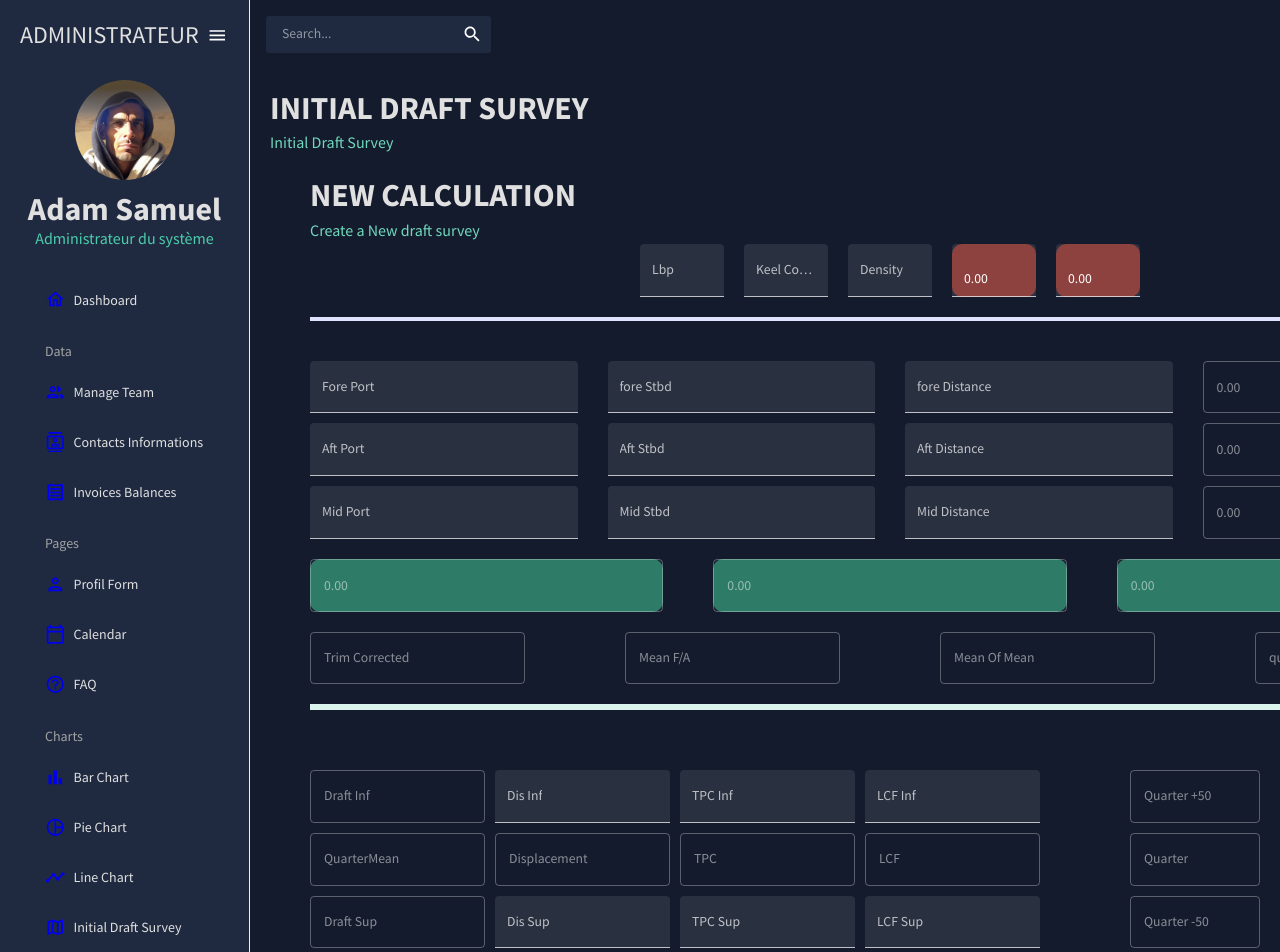
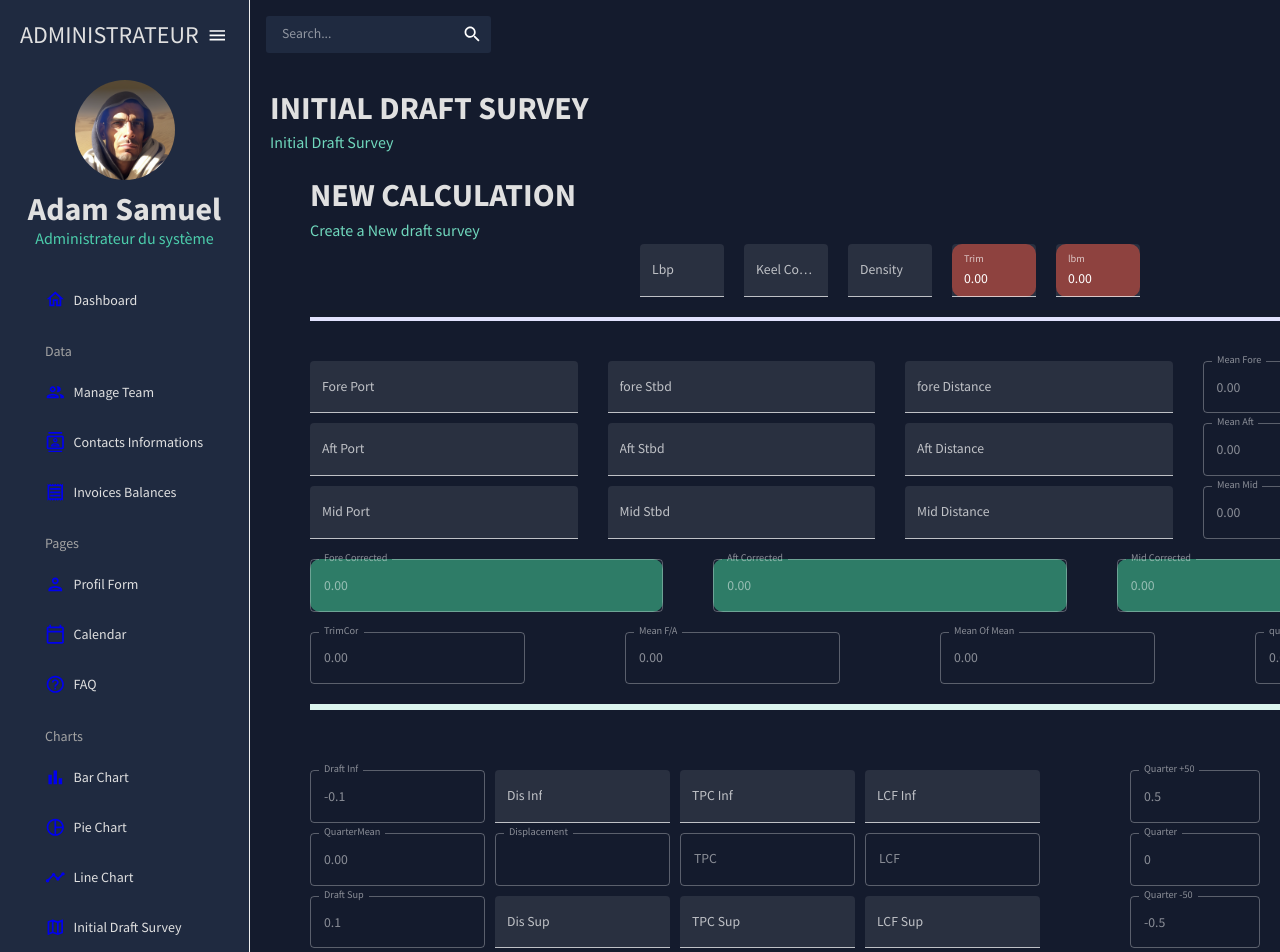
Before and after one commit to Hicham1970/dashboard-admin, a React (Create React App) app: page /valeursInitial in a window 1280 px wide. Shown: the top 952 px of the page. Built offline with nearby package versions, Linux system fonts and the light colour scheme.

Commit message:
start calculating displacement

```diff
--- a/src/components/ValeursInitial.jsx
+++ b/src/components/ValeursInitial.jsx
@@ -61,7 +61,7 @@ export default function ValeursInitial() {
   const [mtcPlus50, setMtcPlus50] = useState();
   const [quarterPlus50, setQuarterPlus50] = useState();
 
-  //  Exemple simplifié:
+  //  Fonctions de la logique
   const calculateMeanFore = useCallback(() => {
     console.log("Calculating meanFore with:", forePort, foreStbd);
     const meanFore = ((Number(forePort) || 0) + (Number(foreStbd) || 0)) / 2;
@@ -207,7 +207,7 @@ export default function ValeursInitial() {
         Number(meanMidValue) -
         ((Number(trimValue) * Number(midDistanceValue)) / Number(lbmValue)) *
         (Number(trimValue) > 0 ? 1 : -1);
-    } else if (midDistance > 0){
+    } else if (midDistance > 0) {
       midCorrected =
         Number(meanMidValue) +
         ((Number(trimValue) * Number(midDistanceValue)) / Number(lbmValue)) *
@@ -218,6 +218,87 @@ export default function ValeursInitial() {
     console.log("midCorrected:", midCorrected);
     setMidCorrected(midCorrected.toFixed(2));
   }, [midDistance, lbm, meanMid, trim, lbp]);
+
+
+  const calculateTrimCorrected = useCallback(() => {
+    let trimCorrected = 0;
+    const foreCorrectedValue = foreCorrected;
+    const aftCorrectedValue = aftCorrected;
+
+    trimCorrected = Number(aftCorrectedValue) - Number(foreCorrectedValue);
+    setTrimCorrected(trimCorrected.toFixed(2));
+    console.log("trimCorrected:", trimCorrected);
+
+  }, [foreCorrected, aftCorrected])
+
+
+  const calculateMeanForeAft = useCallback(() => {
+    console.log("The meanForeAft was calculated with :", foreCorrected, aftCorrected);
+
+    let meanForeAft = 0;
+    const foreCorrectedValue = foreCorrected;
+    const aftCorrectedValue = aftCorrected;
+
+    meanForeAft = (Number(foreCorrectedValue) + Number(aftCorrectedValue)) / 2;
+    setMeanForeAft(meanForeAft.toFixed(2));
+
+  }, [foreCorrected, aftCorrected])
+
+  const calculateMeanOfMean = useCallback(() => {
+    console.log("The meanOfMean was calculated with :", meanForeAft, midCorrected);
+
+    let meanOfMean = 0;
+    const midCorrectedValue = midCorrected;
+    const meanForeAftValue = meanForeAft;
+
+    meanOfMean = (Number(midCorrectedValue) + Number(meanForeAftValue)) / 2;
+    setMeanOfMean(meanOfMean.toFixed(2));
+
+  }, [midCorrected, meanForeAft])
+
+  const calculateQuarterMean = useCallback(() => {
+    console.log("The quarterMean was calculated with :", meanOfMean, midCorrected);
+
+    let quarterMean = 0;
+    const midCorrectedValue = midCorrected;
+    const meanOfMeanValue = meanOfMean;
+
+    quarterMean = (Number(midCorrectedValue) + Number(meanOfMeanValue)) / 2;
+    setQuarterMean(quarterMean.toFixed(2));
+
+  }, [midCorrected, meanOfMean])
+
+  //  Calcul du displacement
+
+  const calculateDisplacement = useCallback(() => {
+    let displacement = 0;
+    const displacementSupValue = displacementSup;
+    const displacementInfValue = displacementInf;
+    const draftSupValue = draftSup;
+    const draftInfValue = draftInf;
+    const quarterMeanValue = quarterMean;
+
+    console.log("displacementInfValue:", displacementInfValue);
+    console.log("displacementSupValue:", displacementSupValue);
+    console.log("draftInfValue:", draftInfValue);
+    console.log("draftSupValue:", draftSupValue);
+    console.log("quarterMeanValue:", quarterMeanValue);
+
+
+
+    displacement = Number(displacementInfValue) +
+    ((Number(displacementSupValue) - Number(displacementInfValue)) / (Number(draftSupValue) - Number(draftInfValue))) *
+      (Number(draftSupValue ) - Number(quarterMeanValue));
+
+    setDisplacement(displacement);
+    console.log(displacement)
+
+
+  }, [quarterMean, displacementSup, displacementInf, draftSup, draftInf])
+
+
+
+
 
   const handleChange = (e, setFieldValue) => {
     // Add setFieldValue
@@ -235,7 +316,19 @@ export default function ValeursInitial() {
     calculateForeCorrected();
     calculateAftCorrected();
     calculateMidCorrected();
-  }, [forePort, foreStbd, aftPort, aftStbd, midPort, midStbd, calculateMeanFore, calculateMeanAft, calculateMeanMid, calculateTrim, calculateLbm, calculateForeCorrected, calculateAftCorrected, calculateMidCorrected]);
+    calculateMeanForeAft();
+    calculateTrimCorrected();
+    calculateMeanOfMean();
+    calculateQuarterMean();
+    calculateDisplacement();
+
+  }, [forePort, foreStbd, aftPort, aftStbd, midPort,
+     midStbd, calculateMeanFore, calculateMeanAft,
+     calculateMeanMid, calculateTrim, calculateLbm,
+     calculateForeCorrected, calculateAftCorrected,
+     calculateMidCorrected, calculateMeanForeAft,
+     calculateTrimCorrected, calculateMeanOfMean,
+     calculateQuarterMean, calculateDisplacement, draftInf, draftSup]);
 
   return (
     <Box m="20px">
@@ -260,7 +353,7 @@ export default function ValeursInitial() {
             value={lbp}
             onChange={(e) => setLbp(e.target.value)}
             name="lbp"
-            sx={{ flexGrow: "1" }}
+            sx={{ flexGrow: "2" }}
           />
           <TextField
             fullWidth
@@ -288,7 +381,7 @@ export default function ValeursInitial() {
             fullWidth
             variant="filled"
             type="number"
-            placeholder="Trim"
+            label="Trim"
             onChange={(e) => setTrim(e.target.value)}
             value={trim}
             name="trim"
@@ -306,7 +399,7 @@ export default function ValeursInitial() {
             fullWidth
             variant="filled"
             type="number"
-            placeholder ="lbm"
+            label="lbm"
             onChange={(e) => setLbm(e.target.value)}
             value={lbm}
             name="lbm"
@@ -373,7 +466,7 @@ export default function ValeursInitial() {
             disabled
             variant="outlined"
             type="number"
-            placeholder="Mean Fore"
+            label="Mean Fore"
             onChange={() => calculateMeanFore()}
             value={meanFore}
             name="meanFore"
@@ -417,18 +510,24 @@ export default function ValeursInitial() {
             onChange={(e) => setAftDistance(e.target.value)}
             value={aftDistance}
             name="aftDistance"
-            sx={{ flexColumn: "span 2" }}
+            sx={{
+              flexColumn: "span 2",
+              textAlign: 'right'
+            }}
           />
           <TextField
             fullWidth
             disabled
             variant="outlined"
             type="number"
-            placeholder="Mean Aft"
+            label="Mean Aft"
             onChange={(e) => setMeanAft(e.target.value)}
             value={meanAft}
             name="meanAft"
-            sx={{ gridColumn: "span 4" }}
+            style={{ textAlign: 'right' }}
+            sx={{
+              gridColumn: "span 1"
+            }}
           />
         </Box>
         {/* Ligne4 */}
@@ -475,7 +574,7 @@ export default function ValeursInitial() {
             disabled
             variant="outlined"
             type="number"
-            placeholder="Mean Mid"
+            label="Mean Mid"
             onChange={(e) => setMeanMid(e.target.value)}
             value={meanMid}
             name="meanMid"
@@ -496,7 +595,7 @@ export default function ValeursInitial() {
             disabled
             variant="outlined"
             type="number"
-            placeholder="Fore Corrected"
+            label="Fore Corrected"
             onChange={(e) => setForeCorrected(e.target.value)}
             value={foreCorrected}
             name="foreCorrected"
@@ -505,7 +604,7 @@ export default function ValeursInitial() {
               color: colors.grey[500],
               backgroundColor: colors.greenAccent[700],
               fontWeight: "bold",
-              fontSize: "1.2rem",
+              fontSize: "2.2rem",
               borderRadius: "10px",
             }}
           />
@@ -514,7 +613,7 @@ export default function ValeursInitial() {
             disabled
             variant="outlined"
             type="number"
-            placeholder="Aft Corrected"
+            label="Aft Corrected"
             onChange={(e) => setAftCorrected(e.target.value)}
             value={aftCorrected}
             name="aftCorrected"
@@ -523,7 +622,7 @@ export default function ValeursInitial() {
               color: colors.grey[500],
               backgroundColor: colors.greenAccent[700],
               fontWeight: "bold",
-              fontSize: "1.2rem",
+              fontSize: "2.2rem",
               borderRadius: "10px",
             }}
           />
@@ -532,15 +631,16 @@ export default function ValeursInitial() {
             disabled
             variant="outlined"
             type="number"
-            placeholder="Mid Corrected"
+            label="Mid Corrected"
             onChange={(e) => setMidCorrected(e.target.value)}
             value={midCorrected}
             name="midCorrected"
-            sx={{ flexColumn: "span 4",
+            sx={{
+              flexColumn: "span 4",
               color: colors.grey[500],
               backgroundColor: colors.greenAccent[700],
               fontWeight: "bold",
-               fontSize: "1.2rem",
+              fontSize: "2.2rem",
               borderRadius: "10px",
 
             }}
@@ -560,7 +660,7 @@ export default function ValeursInitial() {
             disabled
             variant="outlined"
             type="number"
-            label="Trim Corrected"
+            label="TrimCor"
             onChange={(e) => setTrimCorrected(e.target.value)}
             value={trimCorrected}
             name="trimCorrected"
@@ -624,7 +724,7 @@ export default function ValeursInitial() {
             type="number"
             label="Draft Inf"
             onChange={(e) => setDraftInf(e.target.value)}
-            value={draftInf}
+            value={Number(quarterMean) - 0.1}
             name="draftInf"
             sx={{ flexColumn: "span 1", width: "200px" }}
           />
@@ -674,8 +774,8 @@ export default function ValeursInitial() {
               type="number"
               label="Quarter +50"
               onChange={(e) => setQuarterPlus50(e.target.value)}
-              value={quarterPlus50}
-              name="quarter50Inf"
+              value={Number(quarterMean) + 0.5}
+              name="quarter50Sup"
               sx={{ flexColumn: "span 1", width: "130px", mx: "40px" }}
             />
 
@@ -719,7 +819,7 @@ export default function ValeursInitial() {
             type="number"
             label="Displacement"
             onChange={(e) => setDisplacement(e.target.value)}
-            value={displacement}
+            value={Number(displacement).toFixed(2)}
             name="displacement"
             sx={{ flexColumn: "span 1", width: "200px" }}
           />
@@ -760,8 +860,8 @@ export default function ValeursInitial() {
               variant="outlined"
               type="number"
               label="Quarter"
-              onChange={(e) => setQuarter}
-              value={quarter}
+              onChange={(e) => setQuarter(e.target.value)}
+              value={Number(quarterMean) + 0}
               name="quarter"
               sx={{ flexColumn: "span 1", width: "130px", mx: "40px" }}
             />
@@ -773,7 +873,7 @@ export default function ValeursInitial() {
               type="number"
               label="Delta MTC"
               onChange={(e) => setMtc(e.target.value)}
-              value={mtc}
+              value={Number(mtcPlus50) - Number(mtcMinus50)}
               name="mtc"
               sx={{ flexColumn: "span 1", width: "130px" }}
             />
@@ -796,8 +896,8 @@ export default function ValeursInitial() {
             variant="outlined"
             type="number"
             label="Draft Sup"
-            onChange={(e) => setDraftSup}
-            value={draftSup}
+            onChange={(e) => setDraftSup(e.target.value)}
+            value={Number(quarterMean) + 0.1}
             name="draftSup"
             sx={{ flexColumn: "span 1", width: "200px" }}
           />
@@ -847,7 +947,7 @@ export default function ValeursInitial() {
               type="number"
               label="Quarter -50"
               onChange={(e) => setQuarterMinus50(e.target.value)}
-              value={quarterMinus50}
+              value={Number(quarterMean) - 0.5}
               name="quarterMinus50"
               sx={{ flexColumn: "span 1", width: "130px", mx: "40px" }}
             />
```
Also changed, not shown: 1 other file (tests, documents, lock files or other folders). Lines whose indentation alone changed are shown as unchanged.
